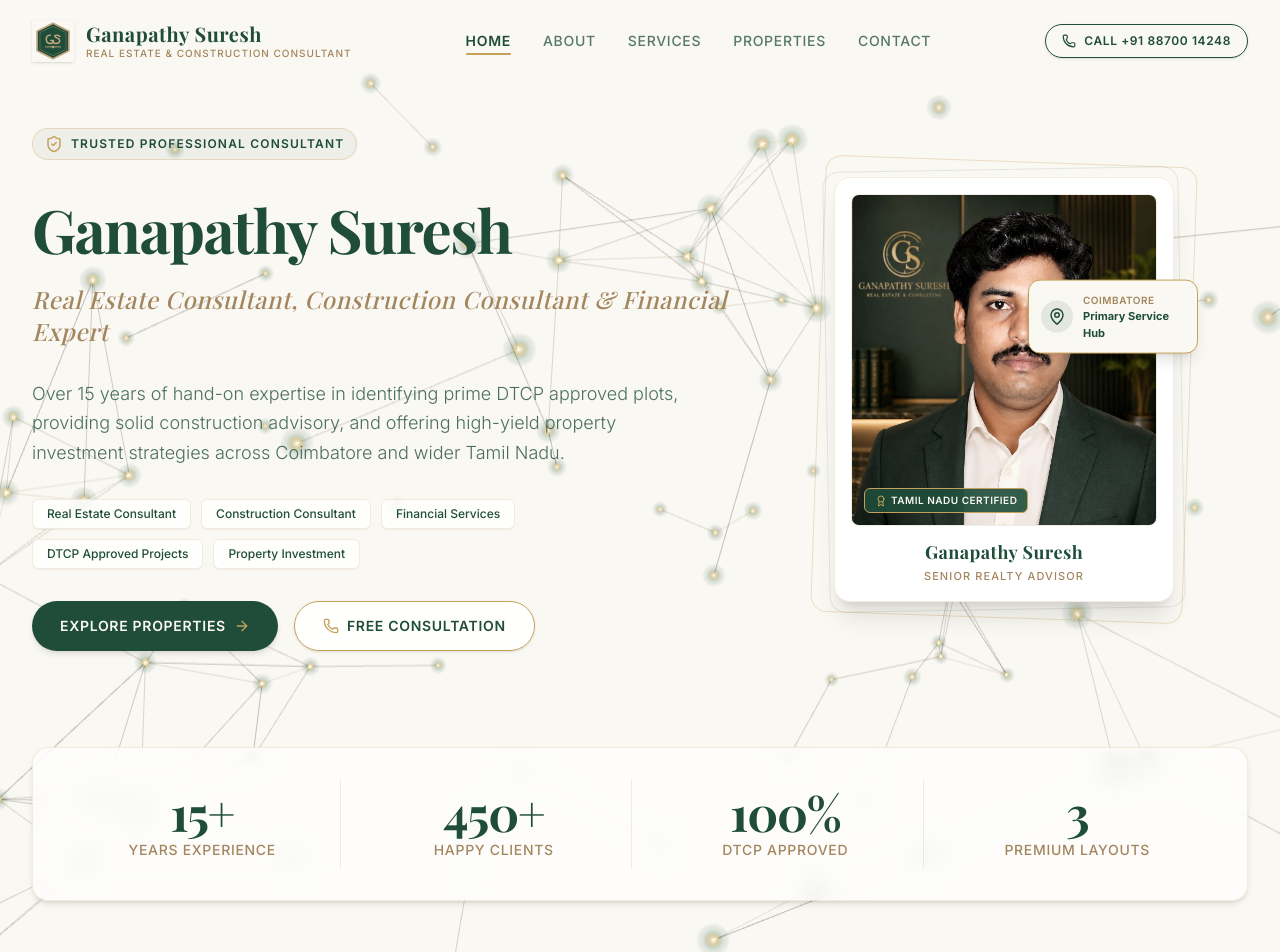
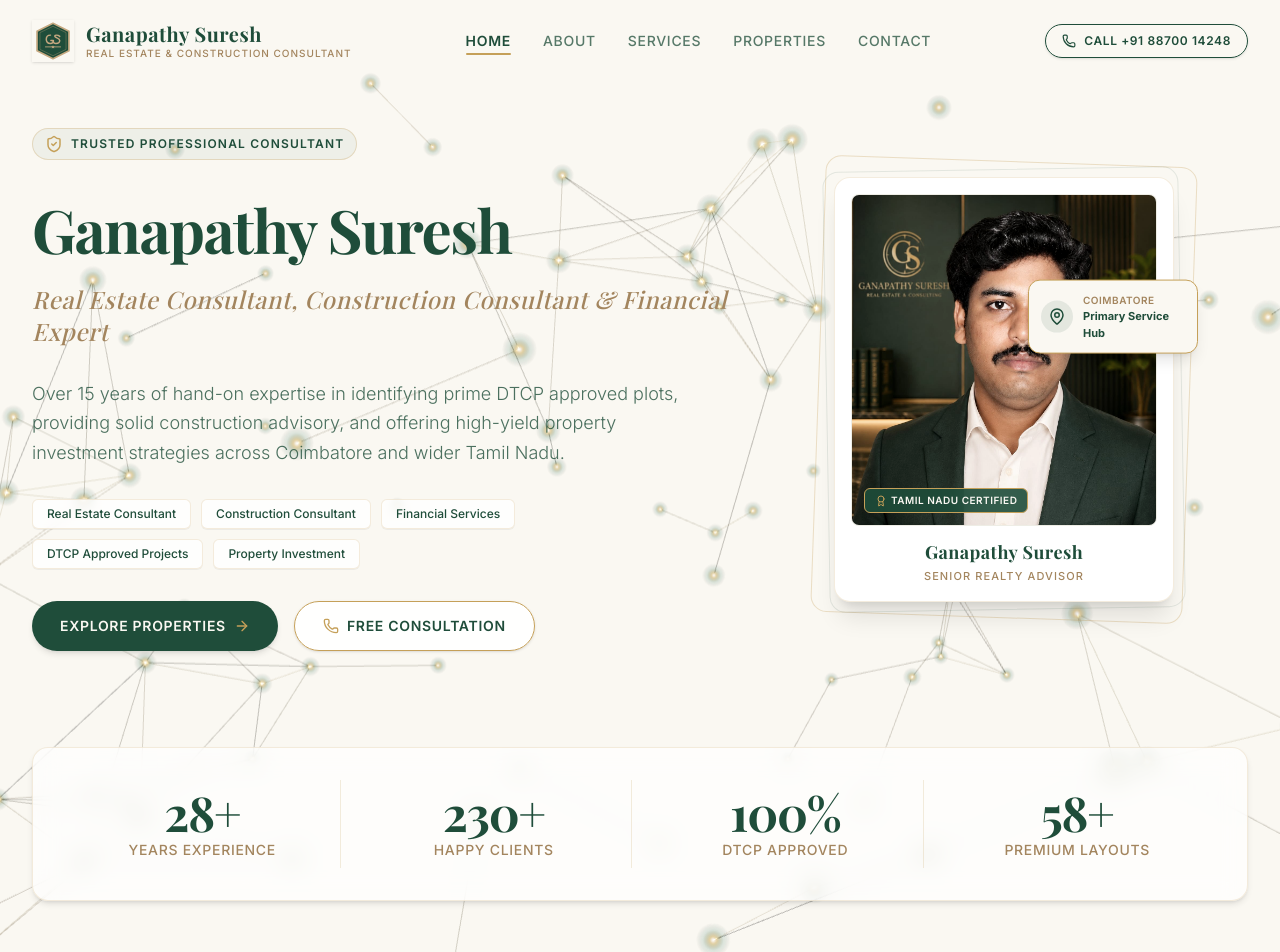
Before and after one commit to Dhanusri-S-S/Ganapathy_Suresh_portfolio, a React (Vite) app: page / in a window 1280 px wide. Shown: the top 952 px of the page. Built offline with nearby package versions, Linux system fonts and the light colour scheme; a web font is replaced by a local one.

Commit message:
Update Hero.tsx

```diff
--- a/src/components/Hero.tsx
+++ b/src/components/Hero.tsx
@@ -9,10 +9,10 @@ interface HeroProps {
 
 export default function Hero({ onExploreProperties, onContact }: HeroProps) {
   const stats = [
-    { value: "15+", label: "Years Experience" },
-    { value: "450+", label: "Happy Clients" },
+    { value: "28+", label: "Years Experience" },
+    { value: "230+", label: "Happy Clients" },
     { value: "100%", label: "DTCP Approved" },
-    { value: "3", label: "Premium Layouts" },
+    { value: "58+", label: "Premium Layouts" },
   ];
 
   const servicesBadges = [
```
